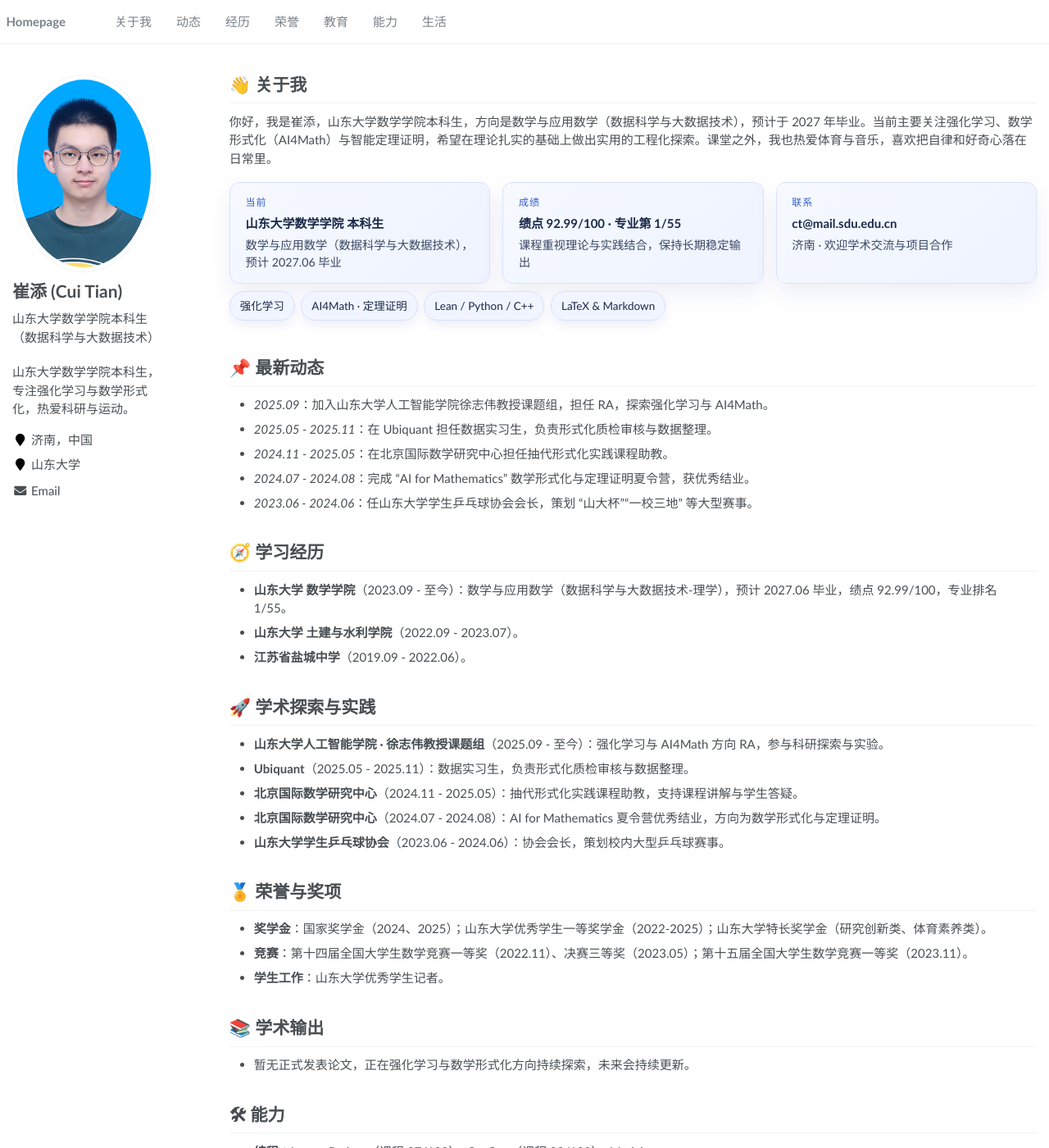
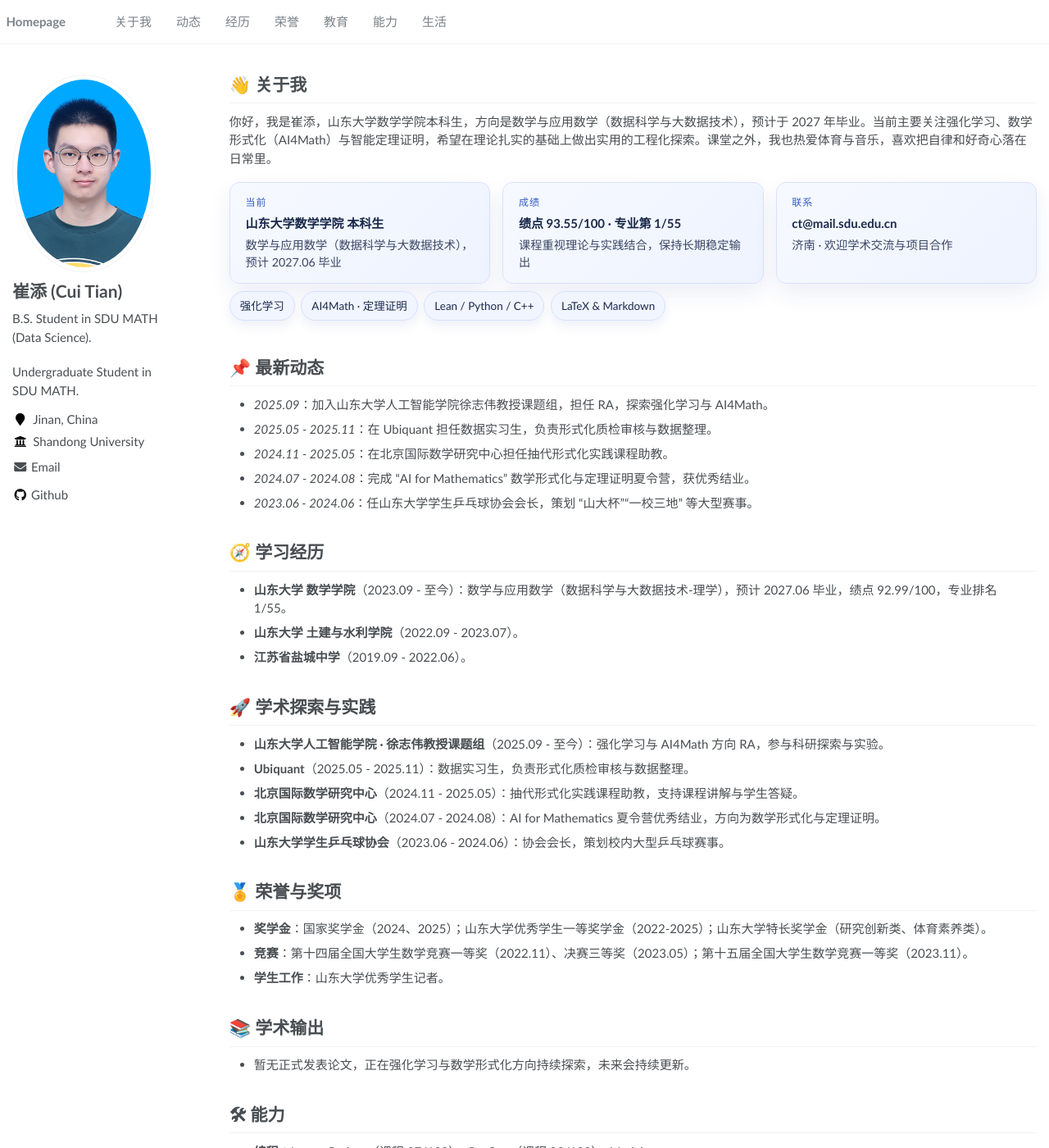
Before and after one commit to RayeRen/acad-homepage.github.io, a Jekyll site: the page built from _pages/about.md, in a window 1280 px wide and 1400 px high. Shown: the whole window at 82% size. Built offline with Jekyll 4.4.1, drawn with Linux system fonts in a browser that asks for light colours.

Commit message:
information update

```diff
--- a/_config.yml
+++ b/_config.yml
@@ -7,7 +7,7 @@
 
 # Site Settings
 title                    : "崔添 | 数学与AI4Math"
-description              : "山东大学数学学院本科生，专注强化学习与数学形式化，热爱科研与运动。"
+description              : "Undergraduate Student in SDU MATH."
 repository               : "Tristan-sdu/Tristan-sdu.github.io"
 google_scholar_stats_use_cdn : true
 
@@ -23,9 +23,11 @@ baidu_site_verification  :  # get baidu_site_verification from https://ziyuan.ba
 author:
   name             : "崔添 (Cui Tian)"
   avatar           : "images/avatar.jpg"
-  bio              : "山东大学数学学院本科生（数据科学与大数据技术）"
-  location         : "济南，中国"
-  employer         : "山东大学"
+  bio              : "B.S. Student in SDU MATH (Data Science)."
+  location         : "Jinan, China"
+  location_url     : "https://zh.wikipedia.org/wiki/%E6%B5%8E%E5%8D%97%E5%B8%82"
+  employer         : "Shandong University"
+  employer_url     : "https://www.sdu.edu.cn/sdgk/sdjj.htm"
   pubmed           :
   googlescholar    :
   email            : "ct@mail.sdu.edu.cn"
@@ -37,7 +39,7 @@ author:
   flickr           :
   facebook         :
   foursquare       :
-  github           :
+  github           : "Tristan-sdu"
   google_plus      :
   keybase          :
   instagram        :
--- a/_includes/author-profile.html
+++ b/_includes/author-profile.html
@@ -20,10 +20,10 @@
         <li><div style="white-space: normal; margin-bottom: 1em;">{{ site.description }}</div></li>
       {% endif %}
       {% if author.location %}
-        <li><i class="fa fa-fw fa-map-marker" aria-hidden="true"></i> {{ author.location }}</li>
+        <li class="author__meta"><i class="fa fa-fw fa-map-marker" aria-hidden="true"></i> {% if author.location_url %}<a href="{{ author.location_url }}">{{ author.location }}</a>{% else %}<span>{{ author.location }}</span>{% endif %}</li>
       {% endif %}
       {% if author.employer %}
-        <li><i class="fa fa-fw fa-map-marker" aria-hidden="true"></i> {{ author.employer }}</li>
+        <li class="author__meta"><i class="fa fa-fw fa-university" aria-hidden="true"></i> {% if author.employer_url %}<a href="{{ author.employer_url }}">{{ author.employer }}</a>{% else %}<span>{{ author.employer }}</span>{% endif %}</li>
       {% endif %}
       {% if author.uri %}
         <li><a href="{{ author.uri }}"><i class="fas fa-fw fa-link" aria-hidden="true"></i> Website</a></li>
--- a/_pages/about.md
+++ b/_pages/about.md
@@ -28,7 +28,7 @@ redirect_from:
   </div>
   <div class="info-card">
     <div class="meta">成绩</div>
-    <div class="title">绩点 92.99/100 · 专业第 1/55</div>
+    <div class="title">绩点 93.55/100 · 专业第 1/55</div>
     <div class="desc">课程重视理论与实践结合，保持长期稳定输出</div>
   </div>
   <div class="info-card">
--- a/_sass/_sidebar.scss
+++ b/_sass/_sidebar.scss
@@ -237,6 +237,20 @@
     white-space: nowrap;
   }
 
+  .author__meta {
+    display: flex;
+    align-items: center;
+    gap: 6px;
+
+    a,
+    span {
+      display: inline;
+      margin: 0;
+      padding: 0;
+      line-height: 1.3;
+    }
+  }
+
   a {
     display: block;
     margin-bottom: 5px;
```
